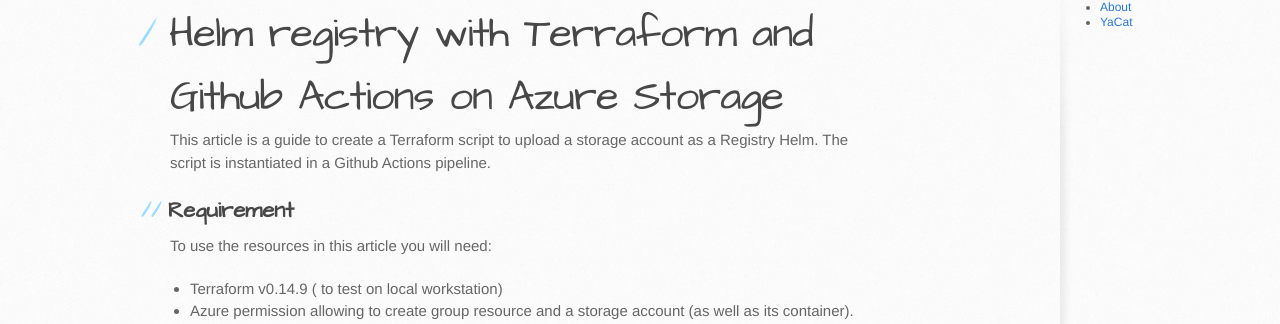
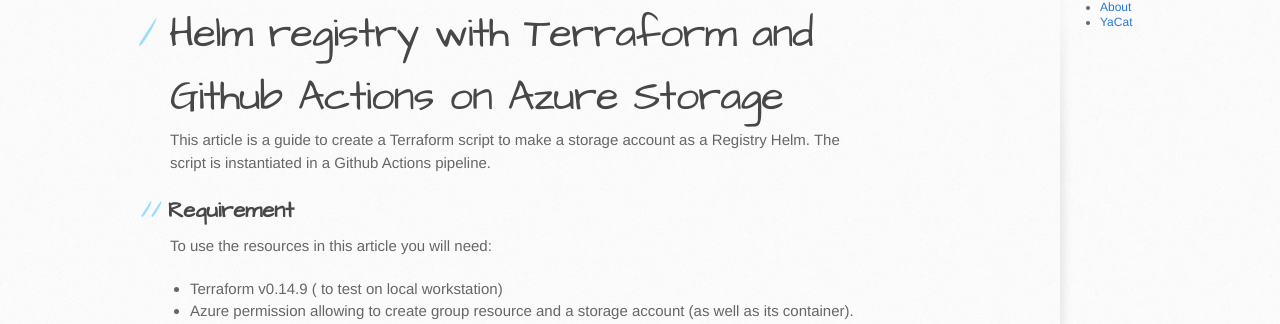
Before and after one commit to seitosan/seitosan.github.io, a Jekyll site: the page built from _posts/2021-04-02-Helm-Registry-Automated-Github.md, in a window 1280 px wide and 900 px high. Shown: the part 229-553 px from the top of the window. Built offline with Jekyll 4.4.1, drawn with Linux system fonts in a browser that asks for light colours; our own code applies the rules of GitHub Pages for plain Markdown files.

Commit message:
Update 2021-04-02-Helm-Registry-Automated-Github.md

```diff
--- a/_posts/2021-04-02-Helm-Registry-Automated-Github.md
+++ b/_posts/2021-04-02-Helm-Registry-Automated-Github.md
@@ -1,7 +1,11 @@
+---
+excerpt_separator: <!--more-->
+---
 # Helm registry with Terraform and Github Actions on Azure Storage
 
-This article is a guide to create a Terraform script to upload a storage account as a Registry Helm. The script is instantiated in a Github Actions pipeline.
+This article is a guide to create a Terraform script to make a storage account as a Registry Helm. The script is instantiated in a Github Actions pipeline.
 
+<!--more-->
 ## Requirement
 
 To use the resources in this article you will need:
```
